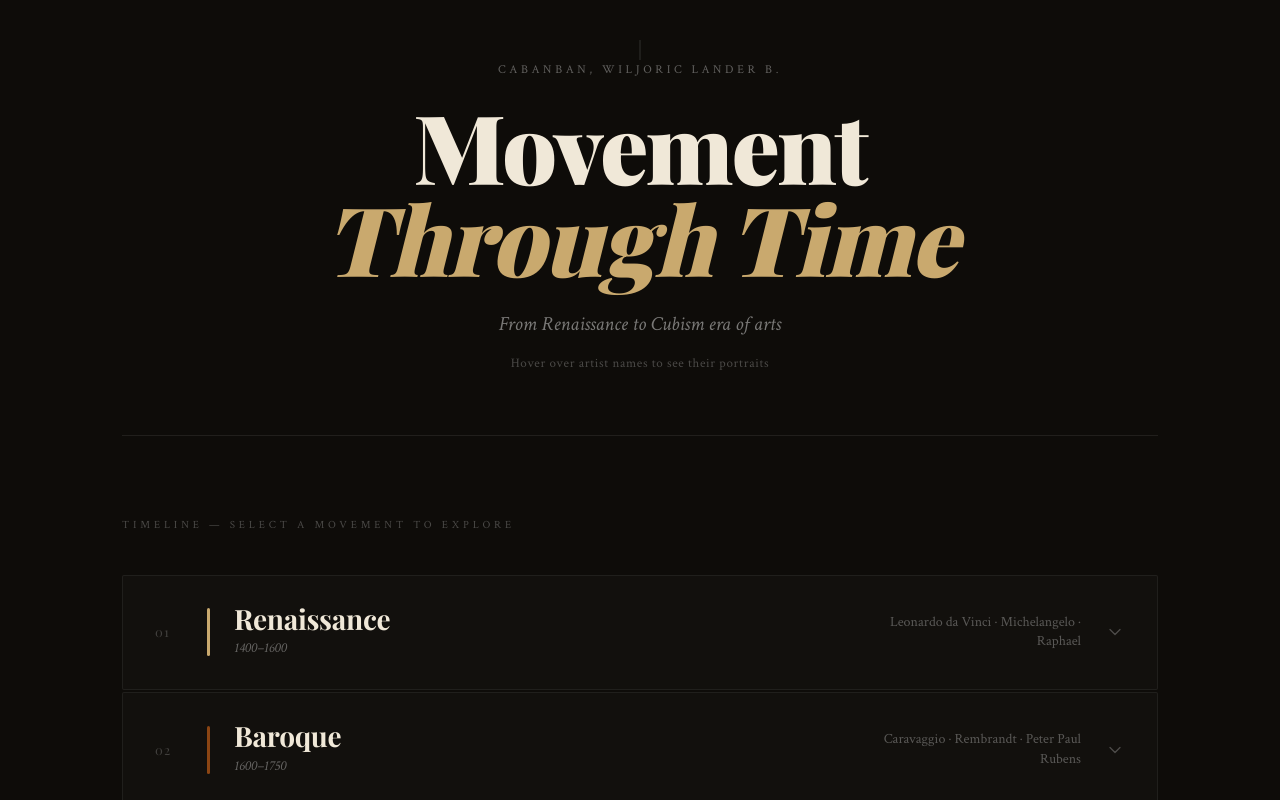
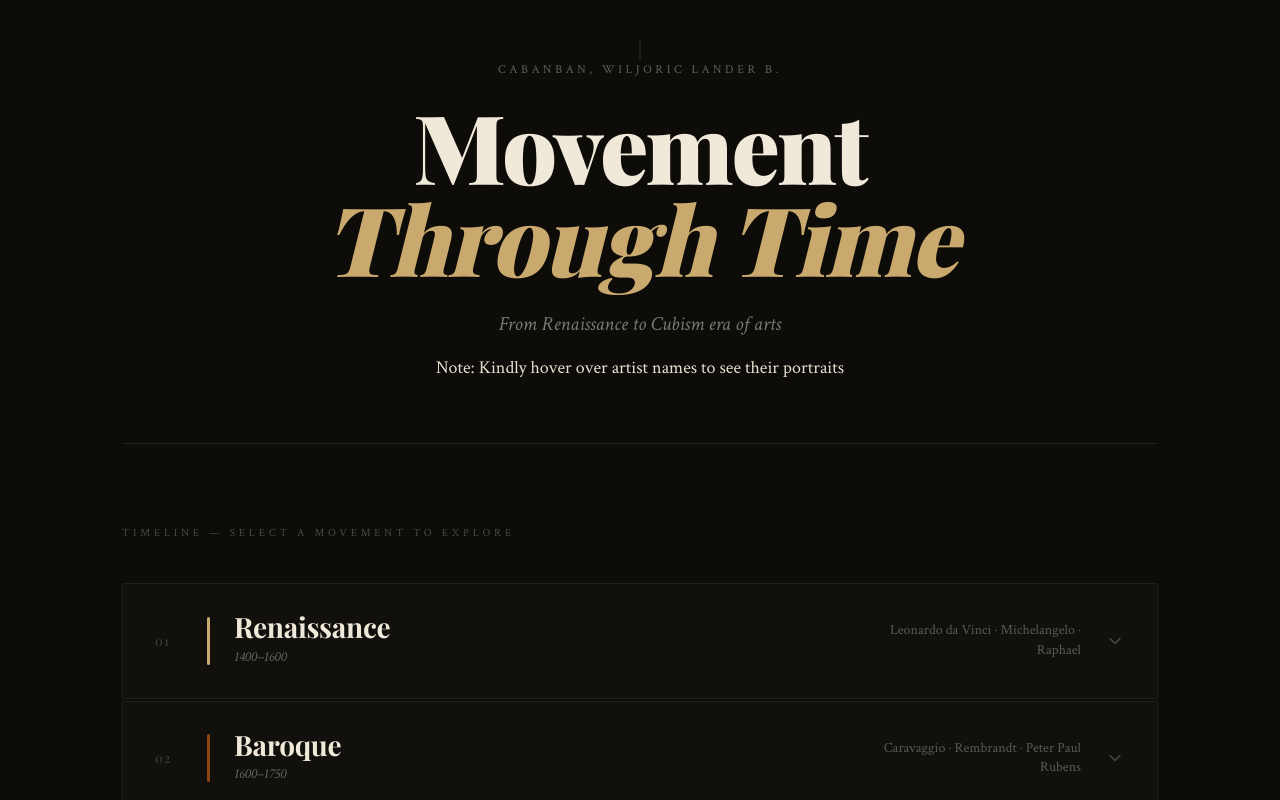
Before and after one commit to Yagami0812/GE6, a React (Vite) app in the folder art-movements-react/: page / in a window 1280 px wide. Shown: the top 800 px of the page. Built offline with nearby package versions, Linux system fonts and the light colour scheme; a web font is replaced by a local one.

Commit message:
add full project files

```diff
--- a/art-movements-react/src/App.jsx
+++ b/art-movements-react/src/App.jsx
@@ -642,7 +642,7 @@ export default function ArtMovements() {
             <em>Through Time</em>
           </h1>
           <p className="hero-subtitle">From Renaissance to Cubism era of arts</p>
-          <p className="hero-note">Hover over artist names to see their portraits</p>
+          <p> Note: Kindly hover over artist names to see their portraits</p>
         </header>
 
         <p className="timeline-label">Timeline — Select a movement to explore</p>
```
